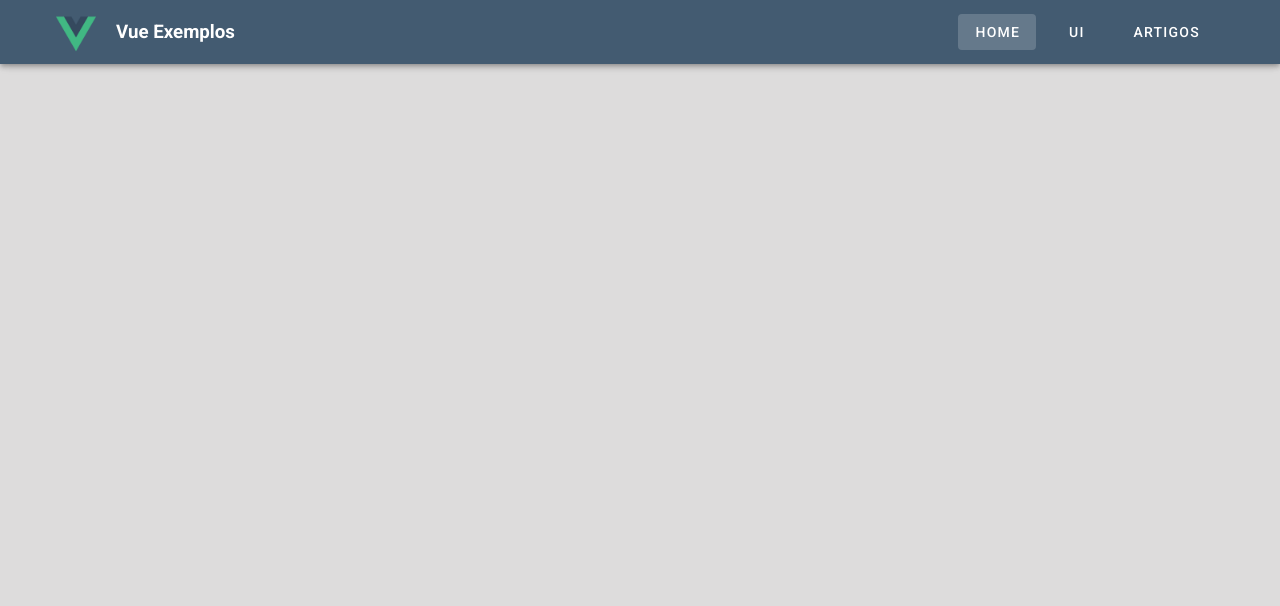
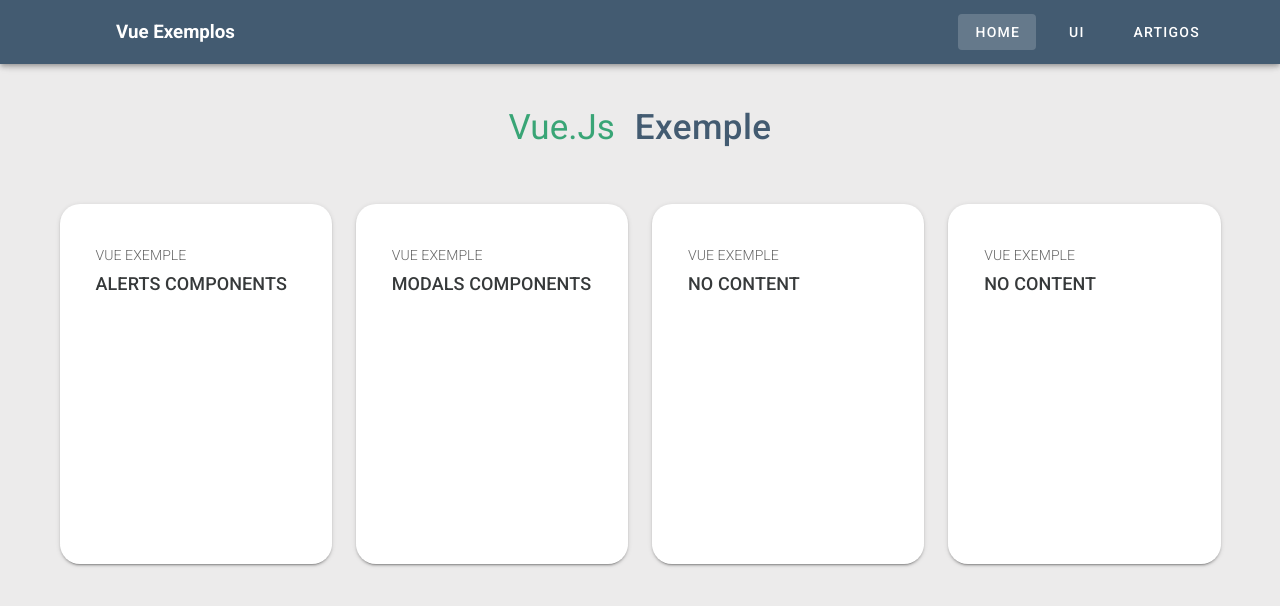
Before and after one commit to zorasantos/vue-example, a Vue app: page / in a window 1280 px wide. Shown: the top 606 px of the page. Built offline with nearby package versions, Linux system fonts and the light colour scheme.

Commit message:
Card list home

```diff
--- a/public/global.css
+++ b/public/global.css
@@ -1,4 +1,4 @@
-@import url('https://fonts.googleapis.com/css?family=Roboto:400,500,700&display=swap');
+@import url('https://fonts.googleapis.com/css2?family=Roboto:ital,wght@0,500;0,700;1,400&display=swap');
 
 * {
   margin: 0;
--- a/src/App.vue
+++ b/src/App.vue
@@ -20,6 +20,6 @@
 </script>
 <style scoped>
   .main {
-    background-color: #dddcdc;
+    background-color: #ecebeb;
   }
 </style>
--- /dev/null
+++ b/src/components/Home/CardItem.vue
@@ -0,0 +1,70 @@
+<template>
+  <v-col class="d-flex" cols="12" sm="4" md="4" lg="3" xl="3">
+    <v-card
+      class="card-item pt-6 px-5 d-flex"
+      @mouseover="cardHovering = true"
+      @mouseleave="cardHovering = false"
+      :class="{ hover: cardHovering }"
+      min-width="100%"
+    >
+
+      <v-card-text>
+        <span class="card-tag font-weight-light text-uppercase">{{ item.tag }}</span>
+        <p class="mt-2 mb-5">
+          <router-link v-if="!item.link" class="card-title text-uppercase font-weight-medium" :to="item.url" > {{ item.title }} </router-link>
+          <a v-else :href="item.url" target="_blank" class="card-title text-uppercase font-weight-medium"> {{ item.title }} </a>
+        </p>
+      </v-card-text>
+    </v-card>
+  </v-col>
+</template>
+
+<script>
+export default {
+  data() {
+    return {
+      cardHovering:false
+    }
+  },
+  props: ['item']
+}
+</script>
+
+<style scoped>
+  .card-link {
+    text-decoration: none;
+    font-size: 14px;
+    color: #009b89;
+  }
+  .hover {
+    border-bottom: 16px solid #39A576 !important;
+    top: -10px !important;
+  }
+  .card-item {
+    height: 360px;
+    border-bottom: 16px solid #fff;
+    border-radius: 20px;
+    transition: top ease .5s;
+    top: 0;
+  }
+  .card-tag {
+    font-size: 14px;
+  }
+  .card-title {
+    color: #36393a;
+    font-size: 18px;
+    line-height: 1em;
+  }
+  .card-text {
+    font-size: 10px;
+    color: #222;
+  }
+  .card-text-flex {
+    color: #444444;
+    display: flex;
+    align-items: center;
+  }
+  a {
+    text-decoration: none;
+  }
+</style>
--- /dev/null
+++ b/src/components/Home/CardList.vue
@@ -0,0 +1,84 @@
+<template>
+  <div>
+    <v-row justify="center" align="center">
+      <span class="title-vue mr-5">Vue.Js</span>
+      <span class="title mb-12 mt-12">Exemple</span>
+    </v-row>
+    <v-row>
+      <v-col>
+        <v-row>
+          <CardItem
+           v-for="(card, index) in cards" :key="index" :item="card" />
+        </v-row>
+      </v-col>
+    </v-row>
+  </div>
+</template>
+
+<script>
+const CardItem = () => import('./CardItem')
+
+export default {
+  data() {
+    return {
+      cards: [
+        {
+          title: 'Alerts Components',
+          tag: 'Vue Exemple',
+          url: '/alert',
+          link: false
+
+        },
+        {
+          title: 'Modals Components',
+          tag: 'Vue Exemple',
+          url: '/modal',
+          link: false
+        },
+        {
+          title: 'No Content',
+          tag: 'Vue Exemple',
+          url: '/',
+          link: false
+        },
+        {
+          title: 'No Content',
+          tag: 'Vue Exemple',
+          url: '/',
+          link: false
+        }
+      ]
+    }
+  },
+  components: {
+    CardItem
+  }
+}
+</script>
+
+<style scoped>
+  .title-vue {
+    font-size: 35px !important;
+    color: #39A576;
+  }
+  .title {
+    font-size: 35px !important;
+    color: #435B71;
+  }
+  .img-news {
+    margin-top: -40px;
+  }
+  .icon-scroll-down {
+    color: #009587;
+    font-size: 50px;
+  }
+  .service-header {
+    color: #36393a;
+    font-size: 55px;
+  }
+  @media (max-width: 1000px) {
+    h1 {
+      text-align: center;
+    }
+  }
+</style>
--- a/src/views/Home.vue
+++ b/src/views/Home.vue
@@ -1,17 +1,15 @@
 <template>
-  <v-container class="home">
-
-
+  <v-container>
+    <CardList />
   </v-container>
 </template>
 
 <script>
+const CardList = () => import('../components/Home/CardList')
 export default {
-  name: 'Home'
+  name: 'Home',
+  components: { CardList }
 }
 </script>
 <style scoped>
-  .home {
-    color: white;
-  }
 </style>
```
